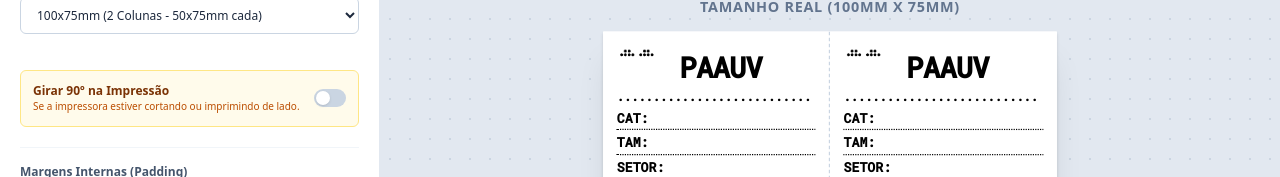
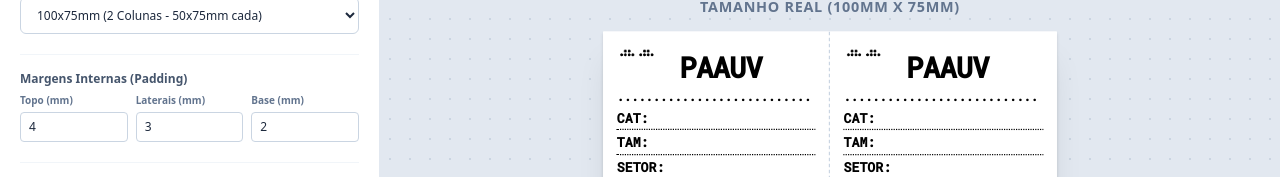
Before and after one commit to fehlucena/PAAUV-PRINT-STUDIO, a React (Vite) app: page / in a window 1280 px wide. Shown: the part 226-403 px from the top of the page. Built offline with nearby package versions, Linux system fonts and the light colour scheme.

Commit message:
refactor: remove print rotation support
Simplify print configuration by removing the `printRotate90` feature and streamlining dynamic @page styling in the App component.

```diff
--- a/src/App.tsx
+++ b/src/App.tsx
@@ -18,16 +18,6 @@ export default function App() {
         }
       } catch (e) {}
     }
-
-    const handleKeyDown = (e: KeyboardEvent) => {
-      if ((e.metaKey || e.ctrlKey) && (e.key.toLowerCase() === 'p' || e.code === 'KeyP')) {
-        e.preventDefault();
-        handlePrint();
-      }
-    };
-
-    window.addEventListener('keydown', handleKeyDown);
-    return () => window.removeEventListener('keydown', handleKeyDown);
   }, []);
 
   const handlePrint = () => {
@@ -42,6 +32,15 @@ export default function App() {
 
   return (
     <>
+      <style type="text/css" media="print">
+        {`
+          @page {
+            size: ${config.width}mm ${config.height}mm;
+            margin: 0;
+          }
+        `}
+      </style>
+
       {/* SCREEN LAYOUT */}
       <div className="h-screen flex flex-col bg-slate-100 overflow-hidden text-slate-800 font-sans print:hidden">
         <TopBar
--- a/src/components/LabelPreview.tsx
+++ b/src/components/LabelPreview.tsx
@@ -486,7 +486,7 @@ export const LabelPreview = forwardRef<HTMLDivElement, LabelPreviewProps>(
     return (
       <div
         ref={ref}
-        className={`flex bg-white shadow-sm relative ${config.printRotate90 ? 'print-rotate' : ''}`}
+        className="flex bg-white shadow-sm relative"
         style={{ width: `${config.width}mm`, height: `${config.height}mm` }}
       >
         {/* Inject a dynamic print style so window.print() respects the exact label dimensions */}
@@ -494,14 +494,10 @@ export const LabelPreview = forwardRef<HTMLDivElement, LabelPreviewProps>(
           {`
           @media print {
             @page {
-              size: ${config.printRotate90 ? `${config.height}mm ${config.width}mm` : `${config.width}mm ${config.height}mm`};
+              size: ${config.width}mm ${config.height}mm;
               margin: 0;
             }
             body { margin: 0; padding: 0; background-color: white; }
-            .print-rotate {
-              transform: rotate(90deg) translateY(-100%);
-              transform-origin: top left;
-            }
           }
         `}
         </style>
--- a/src/components/Sidebar.tsx
+++ b/src/components/Sidebar.tsx
@@ -381,17 +381,6 @@ export const Sidebar: React.FC<SidebarProps> = ({ config, setConfig }) => {
                 </div>
               </div>
             )}
-
-            <div className="flex items-center justify-between mt-4 p-3 bg-amber-50 border border-amber-200 rounded-md">
-              <div className="flex flex-col">
-                <span className="text-xs font-semibold text-amber-900">Girar 90º na Impressão</span>
-                <span className="text-[10px] text-amber-700">Se a impressora estiver cortando ou imprimindo de lado.</span>
-              </div>
-              <Switch
-                checked={config.printRotate90}
-                onChange={(c) => updateConfig("printRotate90", c)}
-              />
-            </div>
 
             <div className="flex flex-col gap-1.5 pt-4 border-t border-slate-100">
               <label className="text-xs font-semibold text-slate-600">
--- a/src/types.ts
+++ b/src/types.ts
@@ -38,7 +38,6 @@ export interface LabelConfig {
   height: number; // in mm
   columns: number; // 1 or 2
 
-  printRotate90: boolean;
   // Margins
   paddingTop: number;
   paddingBottom: number;
@@ -137,7 +136,6 @@ export const defaultConfig: LabelConfig = {
   width: 100,
   height: 75,
   columns: 2,
-  printRotate90: false,
   paddingTop: 4,
   paddingBottom: 2,
   paddingHorizontal: 3,
```
